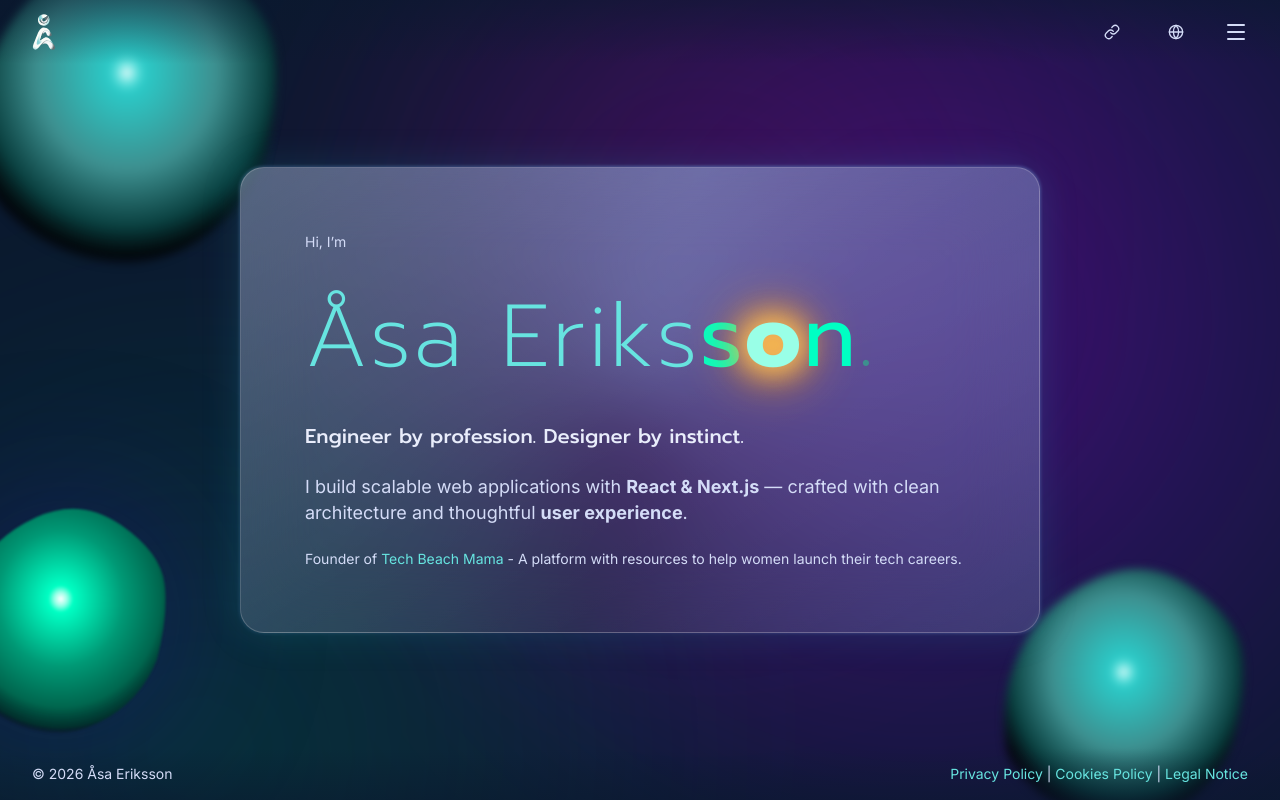
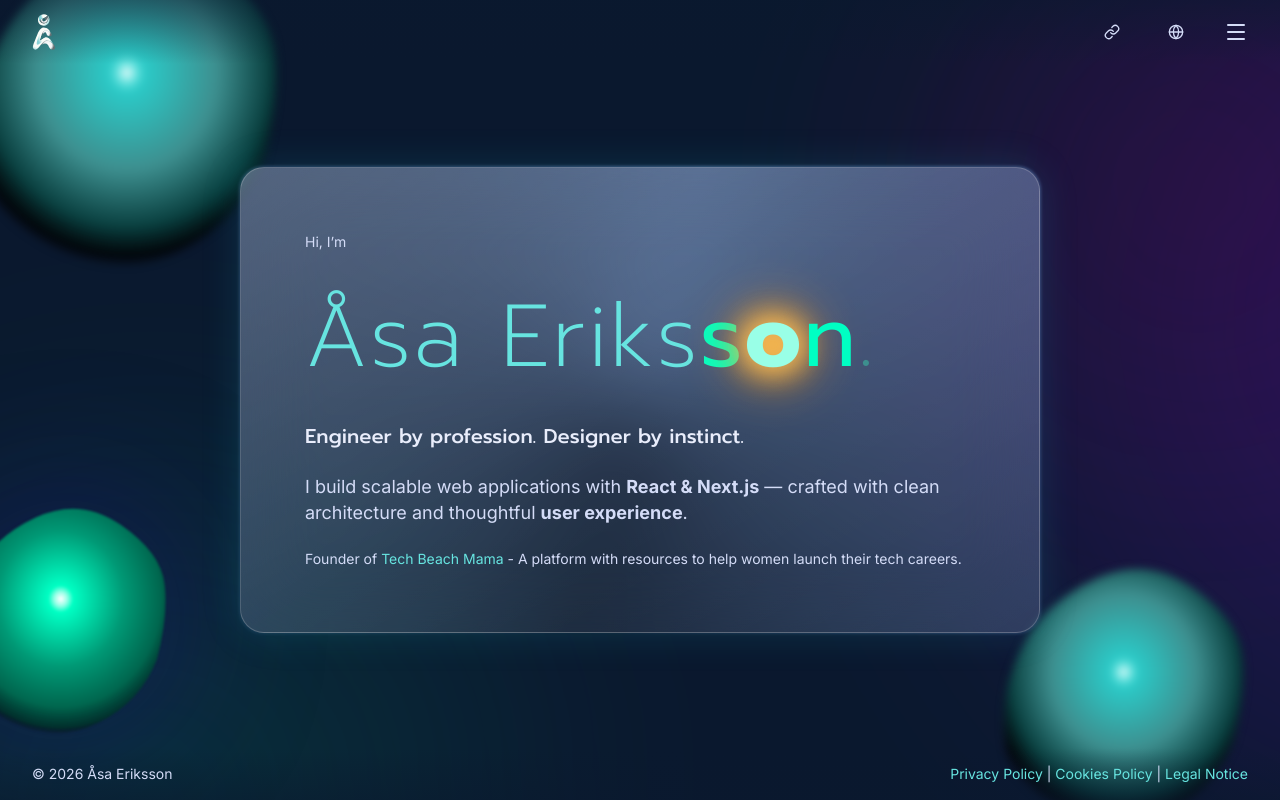
Before and after one commit to Bjornhona/asa-eriksson-portfolio, a Next.js app: page /en in a window 1280 px wide. Built offline with nearby package versions, Linux system fonts and the light colour scheme.

Commit message:
background blurr bulbs paths adapted

```diff
--- a/src/components/Backgrounds/MistBackground.tsx
+++ b/src/components/Backgrounds/MistBackground.tsx
@@ -7,11 +7,11 @@ const MistBackground = () => {
       <motion.div
         className="absolute w-[1200px] h-[1200px] rounded-full blur-[80px]"
         style={{
-          background: `radial-gradient(circle, hsl(var(--color-purple-500) / 0.35) 0%, hsl(var(--color-purple-500) / 0) 70%)`,
+          background: `radial-gradient(circle, hsl(var(--color-purple-500) / 0.25) 0%, hsl(var(--color-purple-500) / 0) 70%)`,
         }}
         animate={{
-          x: [0, 350, -250, 0],
-          y: [0, -300, 200, 0],
+          x: [0, 950, -250, 0],
+          y: [0, -300, 500, 0],
           scale: [1, 1.08, 0.96, 1],
           rotate: [0, 12, -8, 0],
         }}
@@ -23,13 +23,13 @@ const MistBackground = () => {
       />
 
       <motion.div
-        className="absolute w-[1000px] h-[1000px] rounded-full blur-[60px]"
+        className="absolute w-[900px] h-[900px] rounded-full blur-[60px]"
         style={{
           background: `radial-gradient(circle, hsl(var(--color-aqua-600) / 0.20) 0%, hsl(var(--color-aqua-600) / 0) 70%)`,
         }}
         animate={{
-          x: [150, -300, 200, 150],
-          y: [-100, 250, -150, -100],
+          x: [150, -300, 900, 150],
+          y: [-200, 350, -150, -500],
           scale: [1, 1.12, 0.92, 1],
           rotate: [0, -18, 10, 0],
         }}
@@ -41,13 +41,13 @@ const MistBackground = () => {
       />
 
       <motion.div
-        className="absolute w-[900px] h-[900px] rounded-full blur-[40px]"
+        className="absolute w-[800px] h-[800px] rounded-full blur-[40px]"
         style={{
-          background: `radial-gradient(circle, hsl(var(--color-pink-600) / 0.18) 0%, hsl(var(--color-pink-600) / 0) 70%)`,
+          background: `radial-gradient(circle, hsl(var(--color-pink-500) / 0.18) 0%, hsl(var(--color-pink-500) / 0) 70%)`,
         }}
         animate={{
-          x: [-200, 300, -150, -200],
-          y: [200, -250, 150, 200],
+          x: [-200, 900, -150, -200],
+          y: [500, -250, 150, 500],
           scale: [1, 1.15, 0.9, 1],
           rotate: [0, 25, -15, 0],
         }}
```
